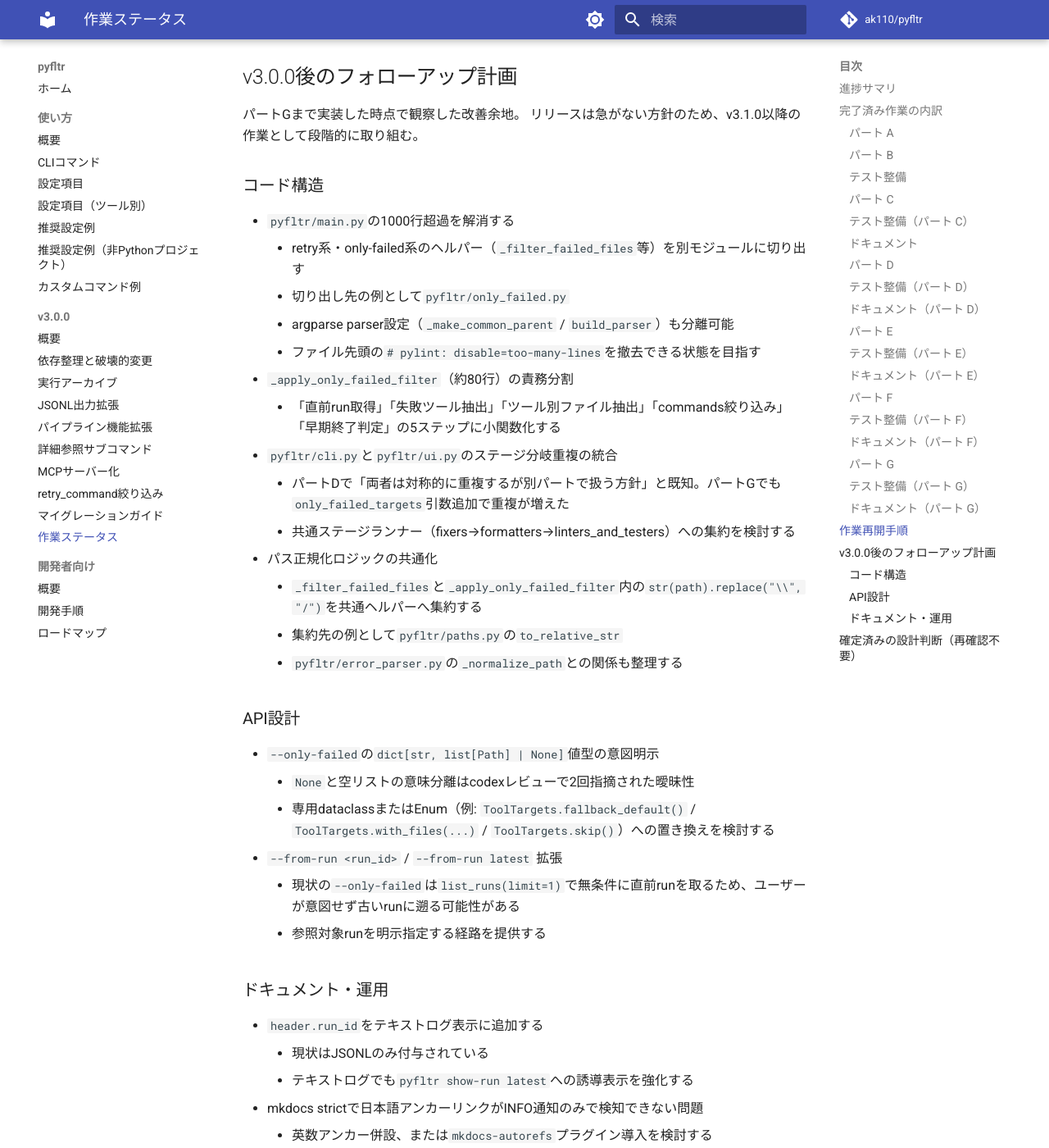
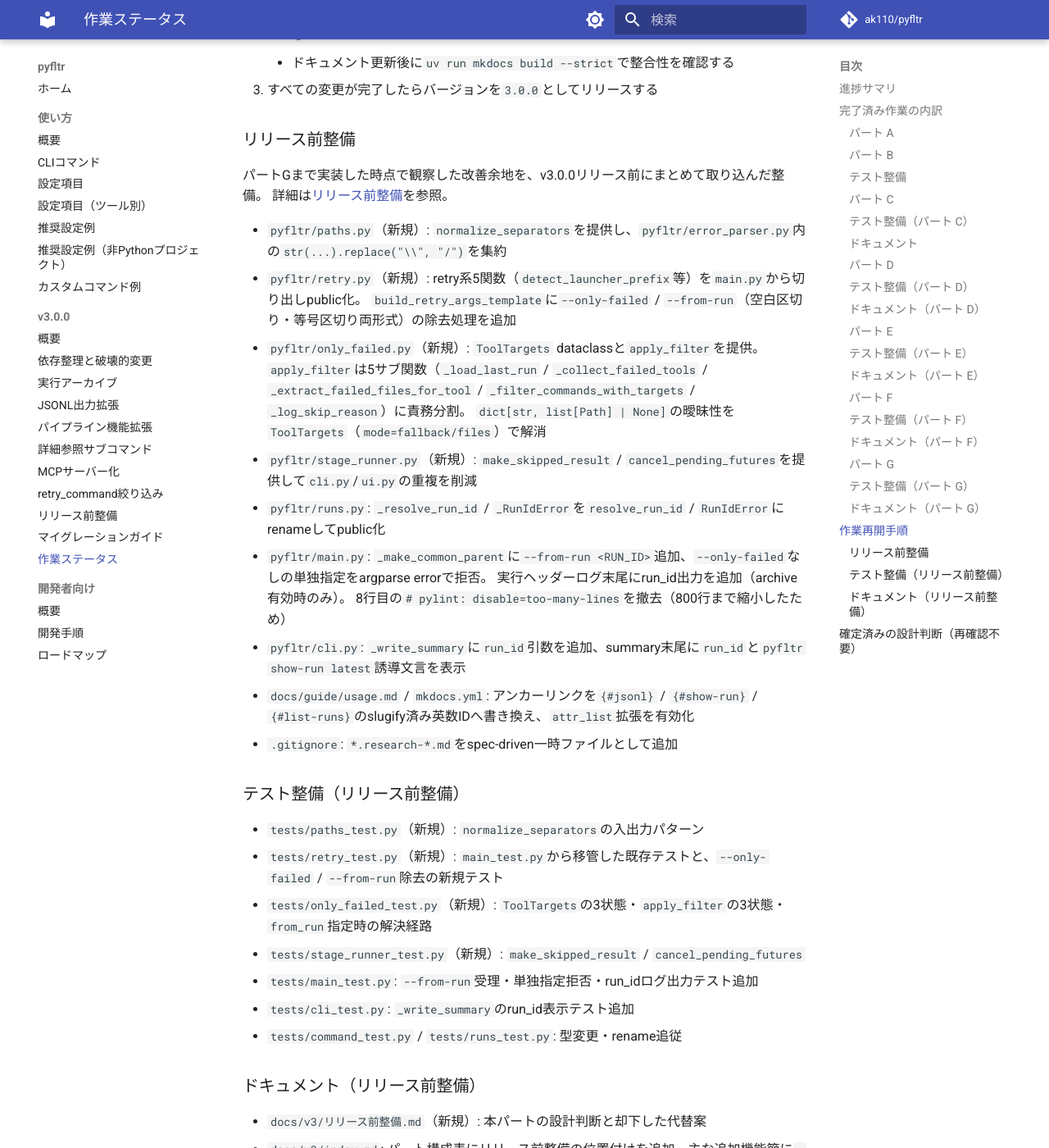
Before and after one commit to ak110/pyfltr, an MkDocs documentation site: the page built from docs/v3/作業ステータス.md, in a window 1280 px wide and 1400 px high, scrolled down 9399 px. Shown: the whole window at 82% size. Built offline with MkDocs 1.6.1 and Material for MkDocs 9.7.7, drawn with Linux system fonts in a browser that asks for light colours; comment, search, counter and statistics services are not loaded; some of the changed text lies outside the part shown.

Commit message:
docs: リリース前整備をCHANGELOG・mkdocs・作業ステータスへ反映
- `CHANGELOG.md` [Unreleased]: `--from-run`追加・main.py責務分割・
  テキスト出力へのrun_id表示・`--only-failed`内部値型整理を記載
- `mkdocs.yml`: llmstxt markdown_descriptionに`--from-run`を追記、
  navに`v3/リリース前整備.md`を追加
- `docs/v3/作業ステータス.md`: 進捗表に「リリース前整備」行を追加、
  「v3.0.0後のフォローアップ計画」節をリリース前整備の実施内訳へ
  書き換え
- `docs/v3/リリース前整備.md`（新規）: 三系統の目的・対応方針・
  主要設計判断・却下した代替案・関連ファイルを網羅した開発中ドキュメント
- `docs/v3/index.md`: パート構成表とドキュメントリンクにリリース前
  整備を追加、主な追加機能節に`--from-run`を追記

Co-Authored-By: Claude Sonnet 4.6 <noreply@anthropic.com>

````diff
--- a/docs/v3/index.md
+++ b/docs/v3/index.md
@@ -24,6 +24,8 @@ v3.0.0は7パートに分割して段階実装する。
 | F | MCP サーバー化 | `pyfltr mcp` サブコマンドでの MCP サーバー本体同梱、詳細参照 API の提供、stdio 隔離 |
 | G | retry_command 絞り込み | `retry_command` ターゲットを失敗ファイルに限定、`--only-failed` で直前 run の失敗組み合わせのみ再実行 |
 
+パートA〜G完了後、タグ付け前にリリース前整備を実施する。コード構造リファクタ・API設計改善（`ToolTargets` dataclass・`--from-run`追加）・運用改善（run_idテキスト表示・mkdocsアンカー修正）の三系統をまとめて対応する。
+
 各パートの設計判断・実装詳細は個別ドキュメントに分離する。
 
 - [依存整理と破壊的変更](依存整理と破壊的変更.md)
@@ -33,6 +35,7 @@ v3.0.0は7パートに分割して段階実装する。
 - [詳細参照サブコマンド](詳細参照サブコマンド.md)
 - [MCP サーバー化](MCPサーバー化.md)
 - [retry_command 絞り込み](retry_command絞り込み.md)
+- [リリース前整備](リリース前整備.md)
 - [マイグレーションガイド](マイグレーションガイド.md)
 - [作業ステータス](作業ステータス.md)
 
@@ -59,6 +62,7 @@ v3.0.0は7パートに分割して段階実装する。
 - `--no-cache`: ファイルhashキャッシュを一時的に無効化するCLIオプション
 - `retry_command`のターゲットを当該ツールで失敗したファイルのみに絞り込み、JSONL出力を軽量化する ([retry_command 絞り込み](retry_command絞り込み.md))
 - `--only-failed`: 直前runの実行アーカイブから失敗ツールと失敗ファイルを抽出し、ツール別に失敗組み合わせのみを再実行するCLIオプション
+- `--from-run`: `--only-failed`の参照対象runを明示指定するCLIオプション（前方一致・`latest`エイリアス対応）([リリース前整備](リリース前整備.md))
 
 ## 依存関係の整理
 
--- /dev/null
+++ b/docs/v3/リリース前整備.md
@@ -0,0 +1,150 @@
+# リリース前整備
+
+v3.0.0のパートA〜G実装完了後に取り込む統合整備。
+コード構造リファクタ・API設計改善・運用改善の三系統をまとめて実施し、完全な状態でv3.0.0のタグ付けを行う。
+
+## 恒常配置の対応先
+
+v3.0.0全体で恒常配置（`docs/features/`・`docs/topics/`）は未整備のため、本整備も開発中配置のみで完結する。
+v3リリース完了後に`spec-driven-promote`スキルで恒常配置を整備する際、本ドキュメントの各系統は次の候補ドキュメントへ分散昇格する。
+
+- コード構造リファクタ（`pyfltr/paths.py` / `pyfltr/retry.py` / `pyfltr/only_failed.py`）→ 内部設計ドキュメントとして恒常配置（未確定。v3リリース時点で判断）
+- API設計改善（`--from-run` / `ToolTargets`）→ `docs/features/再実行支援.md` へ昇格（パートGと統合）
+- 運用改善（run_idテキスト表示・mkdocs strict対応）→ `docs/guide/usage.md` 等のユーザー向けガイドへ反映
+
+## 目的と対応方針
+
+本整備は三系統の課題を解消し、v3.0.0を完成形で公開することを目的とする。
+各系統の目的と対応方針を次に示す。
+
+### コード構造リファクタ
+
+パートA〜Gの実装積み重ねにより`pyfltr/main.py`が1100行超に肥大化し、`# pylint: disable=too-many-lines`を付与したまま放置している状態を解消する。
+retry系ヘルパー・`_apply_only_failed_filter`・パス正規化の重複箇所をそれぞれ専用モジュールへ分離する。
+
+`pyfltr/cli.py`と`pyfltr/ui.py`はfix→formatter→linter-testerの3ステージ分岐がほぼ同一の構造を持ち、`_make_skipped_result`・futureキャンセルループが二重実装されている。
+`# pylint: disable=duplicate-code`の暫定対処を解消し、共通ヘルパーモジュールへ集約する。
+
+新規モジュールとして以下を作成する。
+
+- `pyfltr/paths.py`: `normalize_separators(path)`ヘルパー（`str(path).replace("\\", "/")`の共通化）
+- `pyfltr/retry.py`: retry系ヘルパー5関数（`detect_launcher_prefix`等）と`_VALUE_OPTIONS`定数を`main.py`から移動する
+- `pyfltr/only_failed.py`: `apply_filter()`（旧`_apply_only_failed_filter`を5サブ関数に分割）と`ToolTargets` dataclassを定義する
+- `pyfltr/stage_runner.py`: `make_skipped_result()` / `cancel_pending_futures()`を`cli.py`・`ui.py`から抽出して共通化する
+
+`pyfltr/main.py`の`# pylint: disable=too-many-lines`撤去が完了の指標となる。
+
+### API設計改善
+
+`--only-failed`の内部値型（`dict[str, list[pathlib.Path] | None]`）を専用dataclass`ToolTargets`で置き換え、`None`/空リストの二状態の意味を型で明示する。
+`--from-run`フラグを新設し、`--only-failed`の参照対象runをアーカイブの前方一致・`latest`エイリアスで明示指定できるようにする。
+
+`ToolTargets` dataclassは`mode: Literal["fallback", "files"]`と`files: tuple[pathlib.Path, ...]`を持つfrozen dataclassとする。
+クラスメソッド`fallback_default()` / `with_files(files)`と、インスタンスメソッド`resolve_files(all_files)`を提供する。
+
+`--from-run`は`--only-failed`との併用のみを受け付け、単独指定はargparse側でエラーとする。
+`--from-run`の値および`--only-failed`フラグは`retry_command`へ伝播させない。
+生成する`retry_command`は「当該ツール＋失敗ファイル」に固定されているため、アーカイブ参照フラグを引き継ぐと再実行時に古いrunを暗黙参照し続けるリスクがあるため。
+
+### 運用改善
+
+テキスト出力経路でrun_idが表示されない問題を解消する。
+実行開始時とsummary末尾の2箇所に追加し、`pyfltr show-run latest`への誘導文言を添える。
+`mkdocs build --strict`実行時に日本語アンカーリンクの不一致によるINFO通知が3件発生する問題を、リンク参照側を実際の生成アンカーIDへ修正することで解消する。
+spec-drivenで生成する`*.research-*.md`が`.gitignore`に登録されていない漏れも解消する。
+
+mkdocsのアンカー不一致は、リンク参照側を実際のHTMLアンカーIDへ書き換える最小対応で済ませる（影響範囲が小さいため）。
+`*.research-*.md`は`.gitignore`の`*.review-*.md`の直後に追加する。
+
+## 主要設計判断
+
+### `ToolTargets` dataclassで値型の意図を明示する
+
+旧`dict[str, list[pathlib.Path] | None]`では`None`と空リストの違いがコードを読むだけでは不明瞭だった。
+`ToolTargets`の`mode`属性（`"fallback"` / `"files"`）で二状態を型として区別し、`resolve_files(all_files)`で実際の対象ファイルリストを取得する統一経路を持たせる。
+
+skip状態（ツールを再実行対象から除外）は`commands`絞り込みの段階で除外されるため、`ToolTargets`の値域に含めない。これにより`dict`の値型がシンプルになる。
+
+### `main.py`の分割方針
+
+関数・定数の移動先を3モジュール＋1共通ヘルパーに整理する。
+
+- `pyfltr/retry.py`: retry系ヘルパー（`build_retry_args_template`等）と`_VALUE_OPTIONS`
+- `pyfltr/only_failed.py`: `apply_filter()`と`ToolTargets`
+- `pyfltr/paths.py`: `normalize_separators()`
+- `pyfltr/stage_runner.py`: cli/ui共通ヘルパー（`make_skipped_result()` / `cancel_pending_futures()`）
+
+`run_pipeline`（213行）はパイプライン中核として許容範囲のため、分割対象から外す。
+
+### cli/uiは完全共通化ではなくヘルパー化に絞る
+
+`cli.py`の`call_from_thread`なし・`ui.py`のRich UIへの`call_from_thread`埋め込みという構造差があるため、ステージランナー全体の完全共通化は実装が複雑になる。
+`make_skipped_result()`・`cancel_pending_futures()`の2関数をSSOT化するにとどめ、ステージループ本体は各ファイルに残す。
+
+### `--from-run`のrun_id解決に既存`resolve_run_id()`を再利用する
+
+`pyfltr/runs.py`の`_resolve_run_id()`を`resolve_run_id()`としてpublic化し、`only_failed.apply_filter()`から呼び出す。
+同関数は前方一致・`latest`エイリアス・曖昧prefix判定を既に提供している。
+`pyfltr/mcp_.py`がprivateメソッドを`# noqa: SLF001`で参照している箇所も合わせて追従する。
+
+### mkdocsはリンク参照側を修正する最小対応にとどめる
+
+`mkdocs-autorefs`プラグインはAPI DOCユース向けで使用ガイド型ドキュメントへの効果が限定的であり、導入コストに見合わない。
+全見出しへの`{#anchor-id}`記法の機械的な追加は全docs横断の修正になりコストが過大である。
+リンク参照側（`docs/guide/usage.md`内の3箇所）を実際の生成アンカーIDへ書き換えることで影響範囲を最小化する。
+
+## 却下した代替案
+
+- **`--from-run`を`--only-failed`なしで単独利用可能にする案**: `--from-run`単独では`diagnostic`参照は行われず意味を持たないため却下
+- **`--from-run`値をretry_commandへ伝播させる案**: 再実行時に意図せず古いrunを参照し続けるリスクがあるため却下
+- **`ToolTargets`にskip状態（3状態）を含める案**: `commands`絞り込みで除外するためdictには含めず、値型をシンプルに保つ
+- **cli/uiの完全な共通ステージランナー導入**: `call_from_thread`/lock取得タイミング差で実装が複雑化するため、共通ヘルパー化に絞る
+- **mkdocs-autorefsプラグイン導入**: 使用ガイド型ドキュメントへの効果が限定的で導入コストに見合わない
+- **全見出しへの`{#anchor-id}`記法の機械的な追加**: 全docs横断の修正でコスト過大
+- **本整備を5テーマ別の計画ファイルに分割する案**: ユーザーが一括対応を明示したため不採用
+- **v3.1.0以降への段階対応**: ユーザー指示で前倒しのため不採用
+
+## 関連ファイル
+
+実装配置（新規作成）:
+
+- `pyfltr/paths.py`: `normalize_separators()`
+- `pyfltr/retry.py`: retry系ヘルパー群・`_VALUE_OPTIONS`
+- `pyfltr/only_failed.py`: `apply_filter()` / `ToolTargets`
+- `pyfltr/stage_runner.py`: `make_skipped_result()` / `cancel_pending_futures()`
+
+実装配置（修正）:
+
+- `pyfltr/main.py`: 分割後モジュールのimportへ置換、`# pylint: disable=too-many-lines`撤去、`--from-run`引数追加、run_id出力追加
+- `pyfltr/runs.py`: `_resolve_run_id` / `_RunIdError`をpublic化
+- `pyfltr/mcp_.py`: `resolve_run_id()`参照へ追従
+- `pyfltr/command.py`: `pick_only_failed_files`を`pick_targets()`へ書き換え、`execute_command()`の引数型を`ToolTargets`へ変更
+- `pyfltr/cli.py`: `only_failed_targets`型変更・`pick_targets()`参照・`# pylint: disable=duplicate-code`撤去・run_id表示追加
+- `pyfltr/ui.py`: `only_failed_targets`型変更・`pick_targets()`参照
+- `pyfltr/error_parser.py`: `_normalize_path`内のスラッシュ統一を`normalize_separators()`へ置換
+
+実装配置（運用）:
+
+- `.gitignore`: `*.research-*.md`追加
+- `docs/guide/usage.md`: アンカーリンク3箇所を修正・`--from-run`説明追記
+- `CLAUDE.md`: mkdocアンカー運用ガイド追記・`--from-run`案内追記
+
+テスト配置（新規作成）:
+
+- `tests/paths_test.py`: `normalize_separators()`
+- `tests/retry_test.py`: retry系ヘルパー群・`--only-failed` / `--from-run`除去の3形式テスト
+- `tests/only_failed_test.py`: `ToolTargets` / `apply_filter()` / `--from-run`解決パス
+- `tests/stage_runner_test.py`: `make_skipped_result()` / `cancel_pending_futures()`
+
+テスト配置（修正）:
+
+- `tests/main_test.py`: 分割後の残部・`--from-run`受理テスト・run_id表示テスト
+- `tests/runs_test.py`: `resolve_run_id()`追従
+- `tests/command_test.py`: `pick_targets()` / `only_failed_targets`型変更追従
+- `tests/cli_test.py`: run_id表示テスト追加
+
+## 関連ドキュメント
+
+- [retry_command 絞り込み](retry_command絞り込み.md): `--only-failed`・`_apply_only_failed_filter`の原設計（パートG）
+- [実行アーカイブ](実行アーカイブ.md): `--from-run`が参照する`ArchiveStore`の読み取り経路（パートB）
+- [MCP サーバー化](MCPサーバー化.md): `_resolve_run_id`をpublic化することで追従が必要な参照箇所（パートF）
--- a/docs/v3/作業ステータス.md
+++ b/docs/v3/作業ステータス.md
@@ -14,6 +14,7 @@ v3.0.0実装作業の進捗と、作業を再開する際の手順をまとめ
 | E | 実装完了 | `list-runs` / `show-run` サブコマンド・`ArchiveStore.list_tools` 追加 |
 | F | 実装完了 | `pyfltr mcp`サブコマンド・FastMCP 5ツール・`run_pipeline`戻り値タプル化 |
 | G | 実装完了 | retry_command絞り込み（A案）＋`--only-failed`フラグ（B案・ツール別ターゲット） |
+| リリース前整備 | 実装完了 | main.py責務分割・`ToolTargets` dataclass・`--from-run`追加・run_id可視化・mkdocsアンカー修正 |
 
 ## 完了済み作業の内訳
 
@@ -239,46 +240,45 @@ v3.0.0実装作業の進捗と、作業を再開する際の手順をまとめ
     - ドキュメント更新後に`uv run mkdocs build --strict`で整合性を確認する
 3. すべての変更が完了したらバージョンを`3.0.0`としてリリースする
 
-## v3.0.0後のフォローアップ計画
+### リリース前整備
 
-パートGまで実装した時点で観察した改善余地。
-リリースは急がない方針のため、v3.1.0以降の作業として段階的に取り組む。
+パートGまで実装した時点で観察した改善余地を、v3.0.0リリース前にまとめて取り込んだ整備。
+詳細は[リリース前整備](リリース前整備.md)を参照。
 
-### コード構造
+- `pyfltr/paths.py`（新規）: `normalize_separators`を提供し、`pyfltr/error_parser.py`内の`str(...).replace("\\", "/")`を集約
+- `pyfltr/retry.py`（新規）: retry系5関数（`detect_launcher_prefix`等）を`main.py`から切り出しpublic化。
+  `build_retry_args_template`に`--only-failed` / `--from-run`（空白区切り・等号区切り両形式）の除去処理を追加
+- `pyfltr/only_failed.py`（新規）: `ToolTargets` dataclassと`apply_filter`を提供。
+  `apply_filter`は5サブ関数（`_load_last_run` / `_collect_failed_tools` / `_extract_failed_files_for_tool` / `_filter_commands_with_targets` / `_log_skip_reason`）に責務分割。
+  `dict[str, list[Path] | None]`の曖昧性を`ToolTargets`（`mode=fallback/files`）で解消
+- `pyfltr/stage_runner.py`（新規）: `make_skipped_result` / `cancel_pending_futures`を提供して`cli.py`/`ui.py`の重複を削減
+- `pyfltr/runs.py`: `_resolve_run_id` / `_RunIdError`を`resolve_run_id` / `RunIdError`にrenameしてpublic化
+- `pyfltr/main.py`: `_make_common_parent`に`--from-run <RUN_ID>`追加、`--only-failed`なしの単独指定をargparse errorで拒否。
+  実行ヘッダーログ末尾にrun_id出力を追加（archive有効時のみ）。
+  8行目の`# pylint: disable=too-many-lines`を撤去（800行まで縮小したため）
+- `pyfltr/cli.py`: `_write_summary`に`run_id`引数を追加、summary末尾に`run_id`と`pyfltr show-run latest`誘導文言を表示
+- `docs/guide/usage.md` / `mkdocs.yml`: アンカーリンクを`{#jsonl}` / `{#show-run}` / `{#list-runs}`のslugify済み英数IDへ書き換え、`attr_list`拡張を有効化
+- `.gitignore`: `*.research-*.md`をspec-driven一時ファイルとして追加
 
-- `pyfltr/main.py`の1000行超過を解消する
-    - retry系・only-failed系のヘルパー（`_filter_failed_files`等）を別モジュールに切り出す
-    - 切り出し先の例として`pyfltr/only_failed.py`
-    - argparse parser設定（`_make_common_parent` / `build_parser`）も分離可能
-    - ファイル先頭の`# pylint: disable=too-many-lines`を撤去できる状態を目指す
-- `_apply_only_failed_filter`（約80行）の責務分割
-    - 「直前run取得」「失敗ツール抽出」「ツール別ファイル抽出」「commands絞り込み」「早期終了判定」の5ステップに小関数化する
-- `pyfltr/cli.py`と`pyfltr/ui.py`のステージ分岐重複の統合
-    - パートDで「両者は対称的に重複するが別パートで扱う方針」と既知。パートGでも`only_failed_targets`引数追加で重複が増えた
-    - 共通ステージランナー（fixers→formatters→linters_and_testers）への集約を検討する
-- パス正規化ロジックの共通化
-    - `_filter_failed_files`と`_apply_only_failed_filter`内の`str(path).replace("\\", "/")`を共通ヘルパーへ集約する
-    - 集約先の例として`pyfltr/paths.py`の`to_relative_str`
-    - `pyfltr/error_parser.py`の`_normalize_path`との関係も整理する
+### テスト整備（リリース前整備）
 
-### API設計
+- `tests/paths_test.py`（新規）: `normalize_separators`の入出力パターン
+- `tests/retry_test.py`（新規）: `main_test.py`から移管した既存テストと、`--only-failed` / `--from-run`除去の新規テスト
+- `tests/only_failed_test.py`（新規）: `ToolTargets`の3状態・`apply_filter`の3状態・`from_run`指定時の解決経路
+- `tests/stage_runner_test.py`（新規）: `make_skipped_result` / `cancel_pending_futures`
+- `tests/main_test.py`: `--from-run`受理・単独指定拒否・run_idログ出力テスト追加
+- `tests/cli_test.py`: `_write_summary`のrun_id表示テスト追加
+- `tests/command_test.py` / `tests/runs_test.py`: 型変更・rename追従
 
-- `--only-failed`の`dict[str, list[Path] | None]`値型の意図明示
-    - `None`と空リストの意味分離はcodexレビューで2回指摘された曖昧性
-    - 専用dataclassまたはEnum（例: `ToolTargets.fallback_default()` / `ToolTargets.with_files(...)` / `ToolTargets.skip()`）への置き換えを検討する
-- `--from-run <run_id>` / `--from-run latest` 拡張
-    - 現状の`--only-failed`は`list_runs(limit=1)`で無条件に直前runを取るため、ユーザーが意図せず古いrunに遡る可能性がある
-    - 参照対象runを明示指定する経路を提供する
+### ドキュメント（リリース前整備）
 
-### ドキュメント・運用
-
-- `header.run_id`をテキストログ表示に追加する
-    - 現状はJSONLのみ付与されている
-    - テキストログでも`pyfltr show-run latest`への誘導表示を強化する
-- mkdocs strictで日本語アンカーリンクがINFO通知のみで検知できない問題
-    - 英数アンカー併設、または`mkdocs-autorefs`プラグイン導入を検討する
-- spec-driven一時ファイル（`*.working.md` / `*.review-*.md`）は`.gitignore`で除外する方針へ変更（v3.0.0リリース前に対応済み）
-    - `respect-gitignore=true`の既定動作によりpyfltrのtextlint対象からも自動除外される
+- `docs/v3/リリース前整備.md`（新規）: 本パートの設計判断と却下した代替案
+- `docs/v3/index.md`: パート構成表にリリース前整備の位置付けを追加、主な追加機能節に`--from-run`を追記
+- `docs/v3/作業ステータス.md`: 本節を更新
+- `CHANGELOG.md`: `[Unreleased]`節に`--from-run`・main.py分割・run_id表示・`ToolTargets`を反映
+- `docs/guide/usage.md`: `--from-run`説明を追記
+- `mkdocs.yml`: navにリリース前整備を追加、llmstxt markdown_descriptionに`--from-run`を追記
+- `CLAUDE.md`: `--from-run`案内と英数アンカー+`{#id}`記法の運用ガイドを追記
 
 ## 確定済みの設計判断（再確認不要）
 
--- a/mkdocs.yml
+++ b/mkdocs.yml
@@ -85,7 +85,7 @@ plugins:
 
         `--fail-fast`は1ツールでもエラーが出た時点で残りのジョブを打ち切り、起動済みサブプロセスには `terminate()` を送る。未開始ジョブは `future.cancel()` で取消され、JSONL `tool` レコードには `status="skipped"` として計上される。
 
-        `--only-failed`は直前runの実行アーカイブから失敗ツール・失敗ファイルを抽出し、ツール別にその組み合わせだけを再実行する。直前runが無い/失敗ツールが無い/指定`targets`との交差が空の場合はメッセージを出して`rc=0`で成功終了する。診断ファイルが無い失敗ツール（pytest等）は既定対象にフォールバックして全体再実行する。
+        `--only-failed`は直前runの実行アーカイブから失敗ツール・失敗ファイルを抽出し、ツール別にその組み合わせだけを再実行する。直前runが無い/失敗ツールが無い/指定`targets`との交差が空の場合はメッセージを出して`rc=0`で成功終了する。診断ファイルが無い失敗ツール（pytest等）は既定対象にフォールバックして全体再実行する。`--from-run <RUN_ID>`で参照対象runを明示指定できる（前方一致・`latest`対応、`--only-failed`との併用前提）。
 
         ```shell
         pyfltr run-for-agent
@@ -119,6 +119,7 @@ plugins:
           - v3/パイプライン機能拡張.md: --fail-fast・ファイルhashキャッシュ・Popen一本化
           - v3/詳細参照サブコマンド.md: list-runs / show-runサブコマンドによる実行アーカイブの詳細参照
           - v3/retry_command絞り込み.md: retry_commandターゲットを失敗ファイルに限定・--only-failedで直前runの失敗組み合わせのみ再実行
+          - v3/リリース前整備.md: main.py責務分割・ToolTargets dataclass整理・--from-run追加・テキスト出力へのrun_id表示
         開発者向け:
           - development/development.md: 開発環境構築・ドキュメント・リリース手順
           - development/roadmap.md: エージェント連携の拡張候補（採否未決・議論用）
@@ -156,6 +157,7 @@ nav:
       - 詳細参照サブコマンド: v3/詳細参照サブコマンド.md
       - MCPサーバー化: v3/MCPサーバー化.md
       - retry_command絞り込み: v3/retry_command絞り込み.md
+      - リリース前整備: v3/リリース前整備.md
       - マイグレーションガイド: v3/マイグレーションガイド.md
       - 作業ステータス: v3/作業ステータス.md
   - 開発者向け:
````
Also changed, not shown: CHANGELOG.md (+10 -0 lines).
